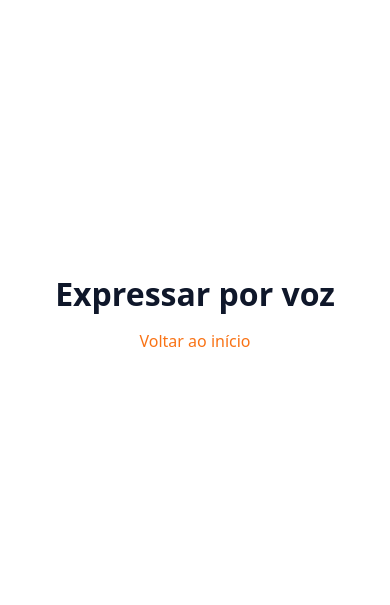
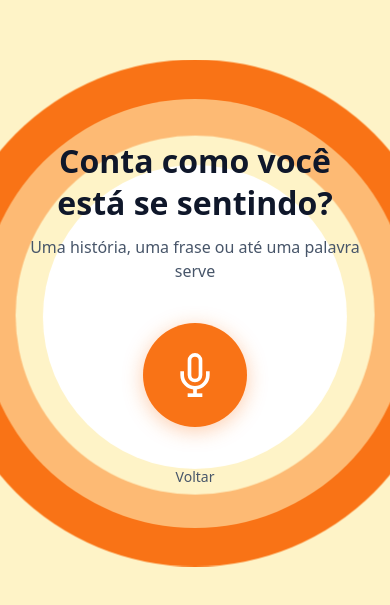
Before and after one commit to Nicolas-Emanuel7/ai-mood-music-frontend, an Angular app: page /mood/microphone in a window 390 px wide. Shown: the part 109-714 px from the top of the page. Built offline with nearby package versions, Linux system fonts and the light colour scheme.

Commit message:
feat: implement microphone functionality with recording and audio analysis features

```diff
--- a/src/app/pages/mood/microphone/microphone.component.html
+++ b/src/app/pages/mood/microphone/microphone.component.html
@@ -1,4 +1,47 @@
-<div class="mood-page">
-  <h1 class="mood-page__title">Expressar por voz</h1>
-  <a routerLink="/home" class="mood-page__back">Voltar ao início</a>
+<div class="microphone-page">
+  @if (isSending()) {
+    <div class="microphone-page__loading" aria-live="polite">
+      <div class="microphone-page__spinner"></div>
+      <p class="microphone-page__loading-text">Analisando...</p>
+    </div>
+  }
+  <div class="home-circles" aria-hidden="true">
+    <div class="home-circles__layer home-circles__layer--3"></div>
+    <div class="home-circles__layer home-circles__layer--2"></div>
+    <div class="home-circles__layer home-circles__layer--1"></div>
+    <div class="home-circles__layer home-circles__layer--white"></div>
+  </div>
+
+  <main class="microphone-page__main">
+    <h1 class="microphone-page__title">Conta como você está se sentindo?</h1>
+    <p class="microphone-page__subtitle">
+      Uma história, uma frase ou até uma palavra serve
+    </p>
+
+    <button
+      type="button"
+      class="microphone-page__btn"
+      [class.microphone-page__btn--recording]="isRecording()"
+      [style.transform]="'scale(' + (1 + volumeScale()) + ')'"
+      [disabled]="isSending()"
+      (click)="toggleRecording()"
+      [attr.aria-label]="isRecording() ? 'Parar gravação' : 'Iniciar gravação'"
+    >
+      <svg
+        class="microphone-page__icon"
+        viewBox="0 0 24 24"
+        fill="none"
+        stroke="currentColor"
+        stroke-width="2"
+        aria-hidden="true"
+      >
+        <path d="M12 1a3 3 0 0 0-3 3v8a3 3 0 0 0 6 0V4a3 3 0 0 0-3-3z" />
+        <path d="M19 10v2a7 7 0 0 1-14 0v-2" />
+        <line x1="12" y1="19" x2="12" y2="23" />
+        <line x1="8" y1="23" x2="16" y2="23" />
+      </svg>
+    </button>
+
+    <a routerLink="/home" class="microphone-page__back">Voltar</a>
+  </main>
 </div>
--- a/src/app/pages/mood/microphone/microphone.component.scss
+++ b/src/app/pages/mood/microphone/microphone.component.scss
@@ -1,29 +1,136 @@
 @use "../../../shared/styles/colors" as *;
 @use "../../../shared/styles/typography" as *;
+@use "../../../shared/styles/home-circles";
 
-.mood-page {
+.microphone-page {
   min-height: 100dvh;
   display: flex;
   flex-direction: column;
   justify-content: center;
   align-items: center;
   padding: 24px;
-  background-color: $onboarding-bg;
+  background-color: $arc-pale-yellow;
+  position: relative;
+  overflow: hidden;
 }
 
-.mood-page__title {
+.microphone-page__loading {
+  position: fixed;
+  inset: 0;
+  z-index: 10;
+  background-color: rgba($arc-pale-yellow, 0.95);
+  display: flex;
+  flex-direction: column;
+  align-items: center;
+  justify-content: center;
+  gap: 16px;
+}
+
+.microphone-page__spinner {
+  width: 48px;
+  height: 48px;
+  border: 4px solid rgba($accent-primary, 0.2);
+  border-top-color: $accent-primary;
+  border-radius: 50%;
+  animation: microphone-spin 0.8s linear infinite;
+}
+
+.microphone-page__loading-text {
+  font-family: $font-family;
+  font-size: 16px;
+  font-weight: 500;
+  color: $text-primary;
+  margin: 0;
+}
+
+@keyframes microphone-spin {
+  to {
+    transform: rotate(360deg);
+  }
+}
+
+.microphone-page__main {
+  position: relative;
+  z-index: 1;
+  display: flex;
+  flex-direction: column;
+  align-items: center;
+  justify-content: center;
+  flex: 1;
+  width: 100%;
+  max-width: 360px;
+}
+
+.microphone-page__title {
   @extend %onboarding-title;
   color: $text-primary;
-  margin-bottom: 16px;
+  text-align: center;
+  margin: 0 0 12px;
+  line-height: 1.3;
 }
 
-.mood-page__back {
-  font-family: $font-family;
-  font-size: 16px;
-  color: $accent-primary;
-  text-decoration: none;
+.microphone-page__subtitle {
+  @extend %onboarding-subtitle;
+  text-align: center;
+  margin: 0 0 40px;
+}
+
+.microphone-page__btn {
+  display: flex;
+  align-items: center;
+  justify-content: center;
+  width: 104px;
+  height: 104px;
+  border: none;
+  border-radius: 50%;
+  background-color: $accent-primary;
+  color: #fff;
+  cursor: pointer;
+  box-shadow: 0 4px 20px rgba($accent-primary, 0.35);
+  transition: background-color 0.2s ease, color 0.2s ease, box-shadow 0.2s ease,
+    transform 0.15s ease-out;
 
   &:hover {
-    text-decoration: underline;
+    box-shadow: 0 6px 24px rgba($accent-primary, 0.45);
+  }
+
+  &:active:not(:disabled) {
+    transform: scale(0.96);
+  }
+
+  &:disabled {
+    opacity: 0.7;
+    cursor: not-allowed;
+  }
+
+  &--recording {
+    background-color: $onboarding-bg;
+    color: $accent-primary;
+    border: 3px solid $accent-primary;
+    box-shadow: 0 4px 20px rgba($accent-primary, 0.25);
+
+    &:hover {
+      box-shadow: 0 6px 24px rgba($accent-primary, 0.35);
+    }
   }
 }
+
+.microphone-page__icon {
+  width: 44px;
+  height: 44px;
+  pointer-events: none;
+}
+
+.microphone-page__back {
+  margin-top: 40px;
+  font-family: $font-family;
+  font-size: 14px;
+  font-weight: 500;
+  color: $text-secondary;
+  text-decoration: none;
+  transition: color 0.2s ease;
+
+  &:hover {
+    color: $accent-primary;
+  }
+}
--- a/src/app/pages/mood/microphone/microphone.component.ts
+++ b/src/app/pages/mood/microphone/microphone.component.ts
@@ -1,5 +1,5 @@
-import { Component } from '@angular/core';
-import { RouterLink } from '@angular/router';
+import { Component, signal, OnDestroy, inject, NgZone } from '@angular/core';
+import { Router, RouterLink } from '@angular/router';
 
 @Component({
   selector: 'app-mood-microphone',
@@ -8,4 +8,96 @@ import { RouterLink } from '@angular/router';
   templateUrl: './microphone.component.html',
   styleUrl: './microphone.component.scss',
 })
-export class MoodMicrophoneComponent {}
+export class MoodMicrophoneComponent implements OnDestroy {
+  private ngZone = inject(NgZone);
+  private router = inject(Router);
+
+  isRecording = signal(false);
+  isSending = signal(false);
+  volumeScale = signal(0);
+
+  private stream: MediaStream | null = null;
+  private mediaRecorder: MediaRecorder | null = null;
+  private audioContext: AudioContext | null = null;
+  private analyser: AnalyserNode | null = null;
+  private animationId: number | null = null;
+  private chunks: Blob[] = [];
+
+  async toggleRecording(): Promise<void> {
+    if (this.isRecording()) {
+      this.stopRecording();
+    } else {
+      await this.startRecording();
+    }
+  }
+
+  private async startRecording(): Promise<void> {
+    try {
+      this.stream = await navigator.mediaDevices.getUserMedia({ audio: true });
+      this.chunks = [];
+
+      this.mediaRecorder = new MediaRecorder(this.stream);
+      this.mediaRecorder.ondataavailable = (e) => {
+        if (e.data.size > 0) this.chunks.push(e.data);
+      };
+      this.mediaRecorder.onstop = () => this.onRecordingStopped();
+      this.mediaRecorder.start();
+
+      this.audioContext = new AudioContext();
+      const source = this.audioContext.createMediaStreamSource(this.stream);
+      this.analyser = this.audioContext.createAnalyser();
+      this.analyser.fftSize = 256;
+      this.analyser.smoothingTimeConstant = 0.6;
+      source.connect(this.analyser);
+
+      this.isRecording.set(true);
+      this.volumeScale.set(0);
+      this.runVolumeLoop();
+    } catch (err) {
+      console.error('Erro ao acessar microfone:', err);
+    }
+  }
+
+  private runVolumeLoop(): void {
+    if (!this.analyser || !this.isRecording()) return;
+
+    const data = new Uint8Array(this.analyser.frequencyBinCount);
+    this.analyser.getByteFrequencyData(data);
+    const avg = data.reduce((a, b) => a + b, 0) / data.length;
+    const normalized = Math.min(1, avg / 70);
+    this.ngZone.run(() => this.volumeScale.set(normalized * 0.22));
+
+    this.animationId = requestAnimationFrame(() => this.runVolumeLoop());
+  }
+
+  private stopRecording(): void {
+    if (this.animationId != null) {
+      cancelAnimationFrame(this.animationId);
+      this.animationId = null;
+    }
+    this.volumeScale.set(0);
+    if (this.mediaRecorder && this.mediaRecorder.state !== 'inactive') {
+      this.mediaRecorder.stop();
+    }
+    if (this.stream) {
+      this.stream.getTracks().forEach((t) => t.stop());
+      this.stream = null;
+    }
+    this.isRecording.set(false);
+  }
+
+  private onRecordingStopped(): void {
+    if (this.chunks.length) {
+      const blob = new Blob(this.chunks, { type: 'audio/webm' });
+      this.isSending.set(true);
+      setTimeout(() => {
+        this.router.navigate(['/result']);
+      }, 2500);
+    }
+  }
+
+  ngOnDestroy(): void {
+    this.stopRecording();
+    this.audioContext?.close();
+  }
+}
```
